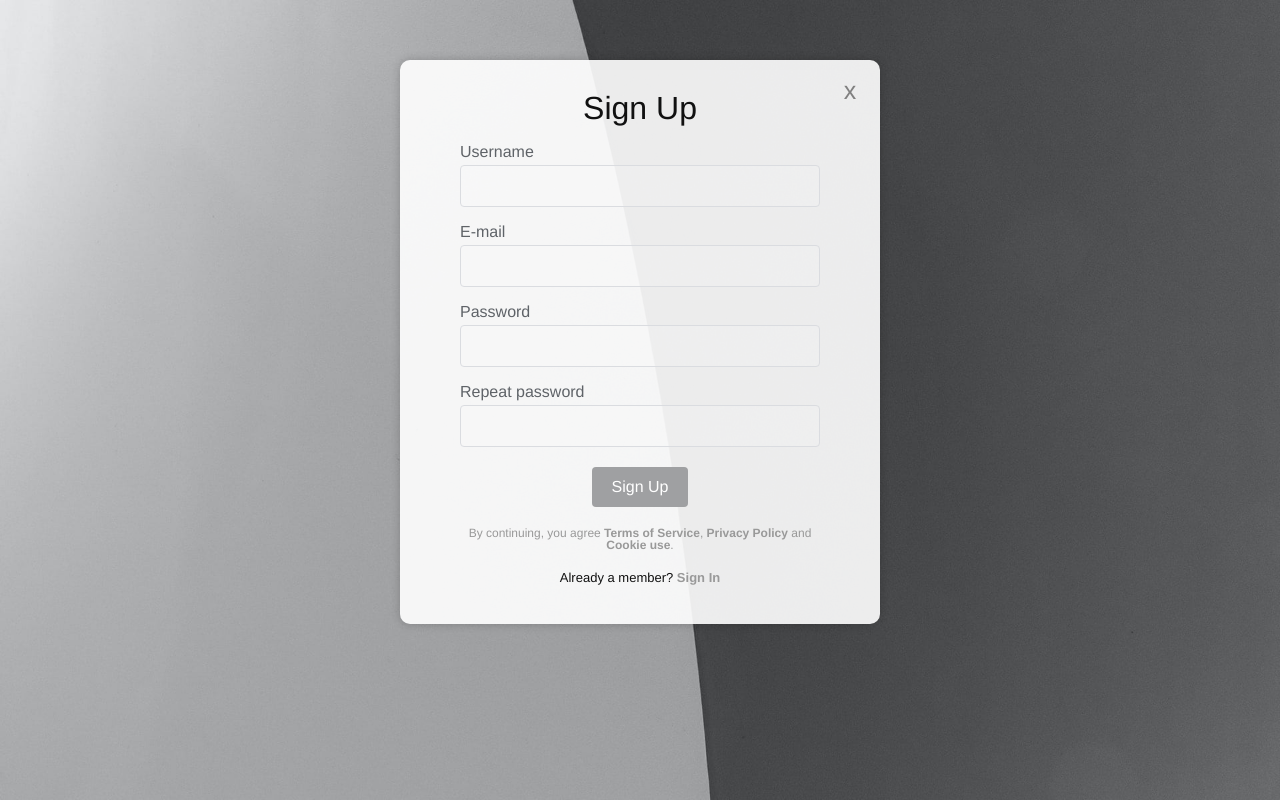
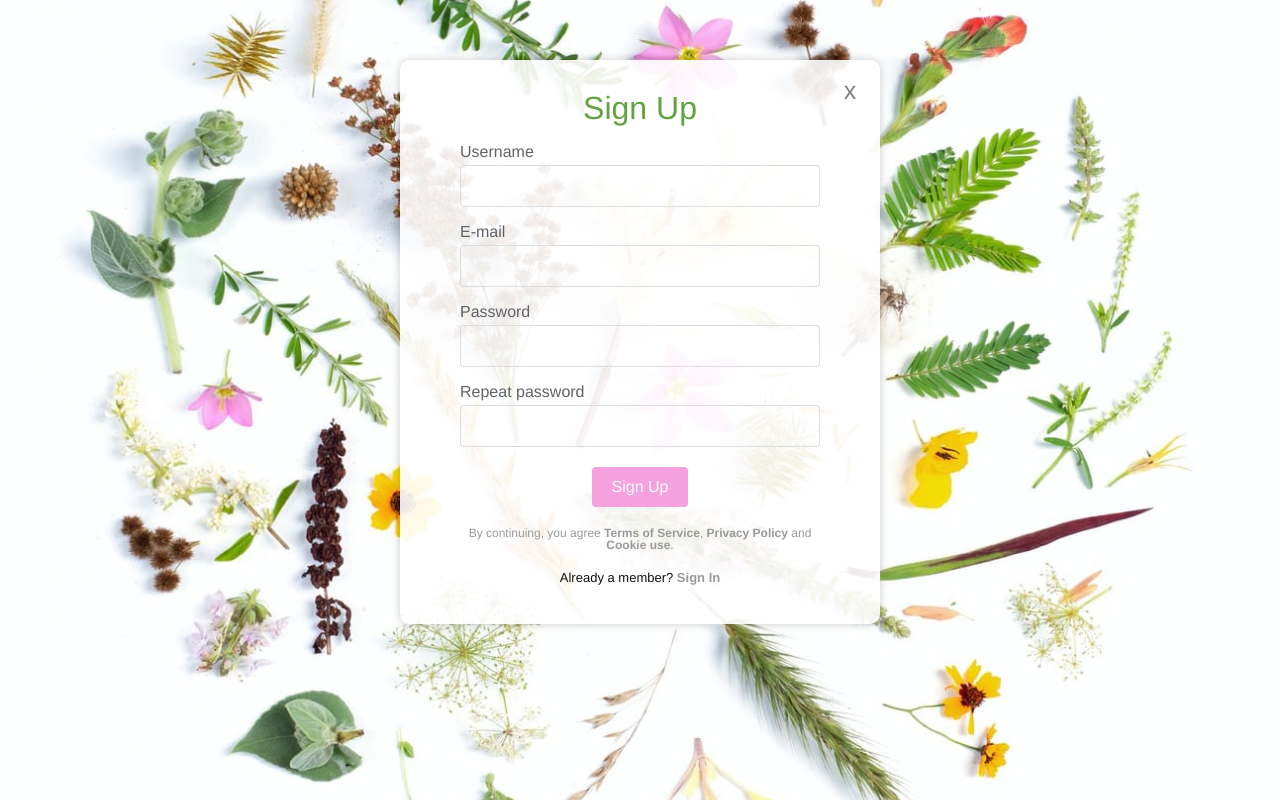
Before and after one commit to LinoGitas/login, a plain HTML site: page index.html in a window 1280 px wide. Drawn offline with Linux system fonts and the light colour scheme.

Commit message:
login design color

```diff
--- a/css/main.css
+++ b/css/main.css
@@ -1,5 +1,5 @@
 body{
-    background: url("../img/bg1.jpg") no-repeat center center fixed;
+    background: url("../img/bg2.jpg") no-repeat center center fixed;
     background-size: cover;
 }
 
@@ -28,7 +28,7 @@ body{
     }
 
     .formContainer > .title > h1{
-        color:#111;
+        color:#61A341;
         font-weight: 300;
     }
 
@@ -88,7 +88,7 @@ body{
 
         form > .formRow > .btn {
             padding: 0 20px 0 20px;
-            background-color: #9FA0A2;
+            background-color: #F5A0DF;
             color:#fff;
             line-height: 40px;
             border-radius: 4px;
```
